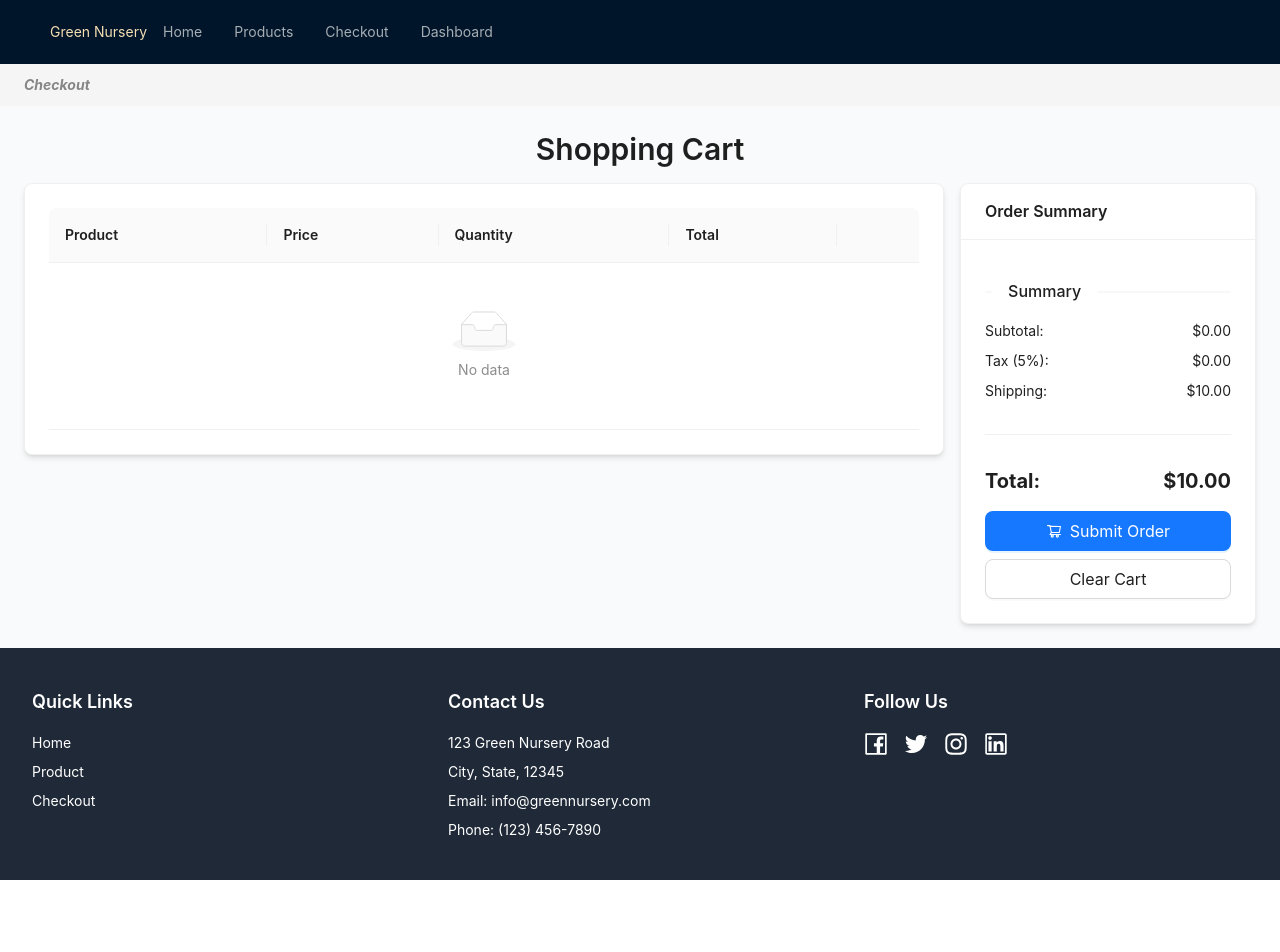
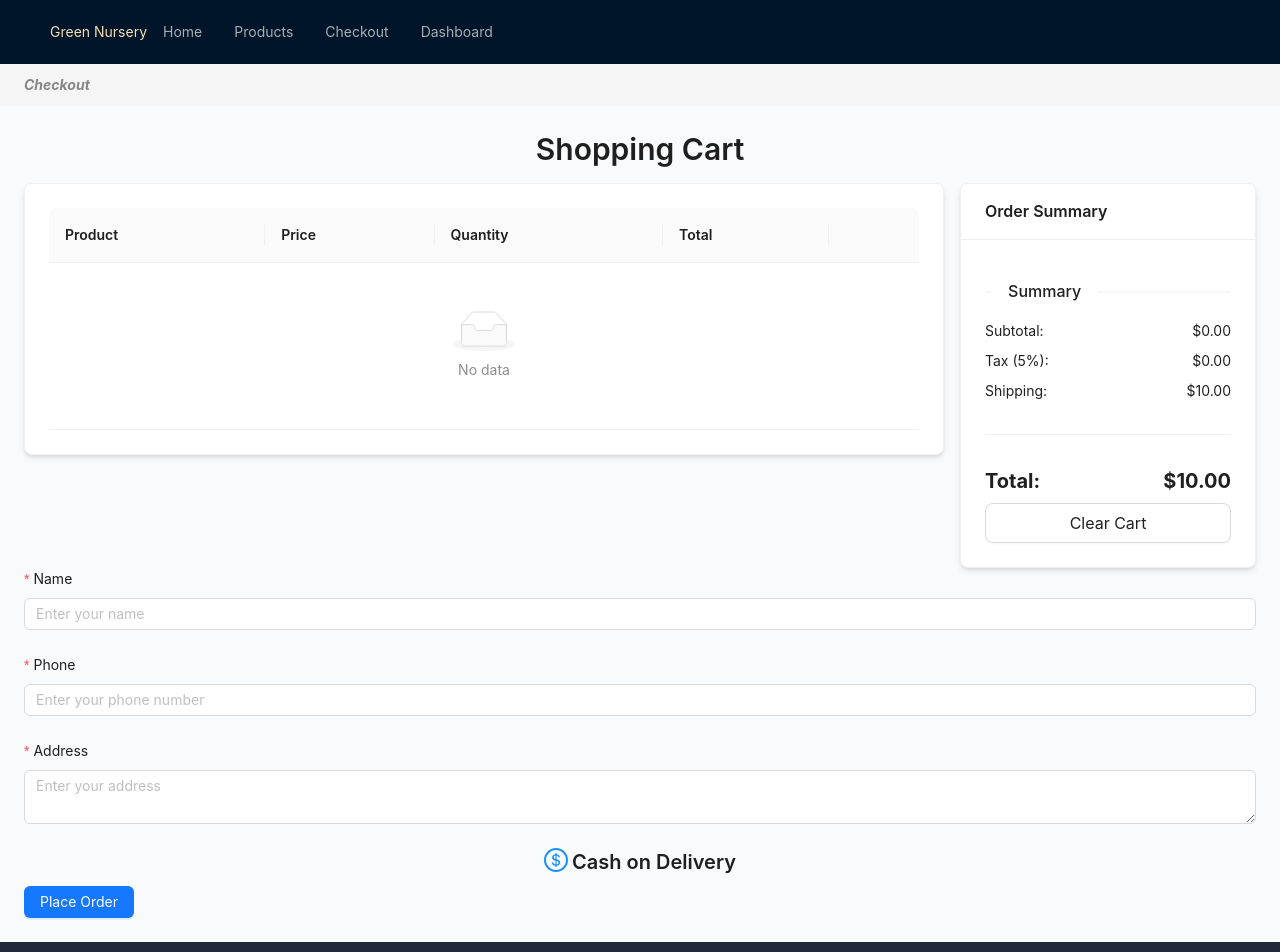
Before and after one commit to abuhosain/green-nursery-frontend, a React (Vite) app: page /checkout in a window 1280 px wide. Shown: the top 952 px of the page. Before the commit the page ends 880 px from the top, so only its background shows below. Built offline with nearby package versions, Linux system fonts and the light colour scheme.

Commit message:
checkout done

```diff
--- a/src/pages/checkout/Checkout.tsx
+++ b/src/pages/checkout/Checkout.tsx
@@ -1,5 +1,4 @@
-/* eslint-disable @typescript-eslint/no-explicit-any */
-import React from "react";
+import React from 'react';
 import {
   Table,
   Button,
@@ -11,25 +10,23 @@ import {
   Divider,
   Space,
   message,
-} from "antd";
-import { DeleteOutlined, ShoppingCartOutlined } from "@ant-design/icons";
-import { useDispatch, useSelector } from "react-redux";
-import { RootState } from "../../redux/store";
+} from 'antd';
+import { DeleteOutlined } from '@ant-design/icons';
+import { useDispatch, useSelector } from 'react-redux';
+import { RootState } from '../../redux/store';
 import {
   removeFromCart,
   updateQuantity,
   clearCart,
-} from "../../redux/feature/cart/cartSlice";
-import { CartItem } from "../../types";
-import { useCreateOrderMutation } from "../../redux/feature/order/orderApi";
-
+} from '../../redux/feature/cart/cartSlice';
+import { CartItem } from '../../types';
+import OrderForm from './OrderForm';
 
 const { Title, Text } = Typography;
 
 const Checkout: React.FC = () => {
   const dispatch = useDispatch();
   const cartData = useSelector((state: RootState) => state.cart.items);
-  const [createOrder] = useCreateOrderMutation();
 
   const handleQuantityChange = (productId: string, quantity: number) => {
     dispatch(updateQuantity({ productId, quantity }));
@@ -41,21 +38,7 @@ const Checkout: React.FC = () => {
 
   const handleClearCart = () => {
     dispatch(clearCart());
-  };
 
-  const handleCheckout = async () => {
-    try {
-      const orderPayload = cartData.map((item: CartItem) => ({
-        userId: "6692f2643825442313d42cc3",
-        productId: item.productId,
-        quantity: item.quantity,
-      }));
-      await Promise.all(orderPayload.map(order => createOrder(order).unwrap()));
-      message.success("Order placed successfully!");
-      dispatch(clearCart()); // Clear cart after successful order
-    } catch (error) {
-      message.error("Failed to place the order.");
-    }
   };
 
   const totalAmount = cartData.reduce(
@@ -65,20 +48,20 @@ const Checkout: React.FC = () => {
 
   const columns = [
     {
-      title: "Product",
-      dataIndex: "name",
-      key: "name",
+      title: 'Product',
+      dataIndex: 'name',
+      key: 'name',
     },
     {
-      title: "Price",
-      dataIndex: "price",
-      key: "price",
+      title: 'Price',
+      dataIndex: 'price',
+      key: 'price',
       render: (text: number) => `$${text.toFixed(2)}`,
     },
     {
-      title: "Quantity",
-      dataIndex: "quantity",
-      key: "quantity",
+      title: 'Quantity',
+      dataIndex: 'quantity',
+      key: 'quantity',
       render: (text: number, record: CartItem) => (
         <InputNumber
           min={1}
@@ -86,19 +69,20 @@ const Checkout: React.FC = () => {
           onChange={(value) =>
             handleQuantityChange(record.productId, value || 1)
           }
+          className="w-full"
         />
       ),
     },
     {
-      title: "Total",
-      dataIndex: "total",
-      key: "total",
+      title: 'Total',
+      dataIndex: 'total',
+      key: 'total',
       render: (_: number, record: CartItem) =>
         `$${(record.price * record.quantity).toFixed(2)}`,
     },
     {
-      title: "",
-      key: "action",
+      title: '',
+      key: 'action',
       render: (_: any, record: CartItem) => (
         <Button
           type="link"
@@ -115,8 +99,8 @@ const Checkout: React.FC = () => {
         Shopping Cart
       </Title>
       <Row gutter={16}>
-        <Col span={18}>
-          <Card className="shadow-md mb-6">
+        <Col xs={24} md={18} className="mb-6">
+          <Card className="shadow-md">
             <Table
               dataSource={cartData.map((item: CartItem) => ({
                 ...item,
@@ -125,17 +109,18 @@ const Checkout: React.FC = () => {
               columns={columns}
               pagination={false}
               rowClassName="hover:bg-gray-100"
+              scroll={{ x: true }}
             />
           </Card>
         </Col>
-        <Col span={6}>
+        <Col xs={24} md={6}>
           <OrderSummary
             totalAmount={totalAmount}
             onClearCart={handleClearCart}
-            onCheckout={handleCheckout}
           />
         </Col>
       </Row>
+      <OrderForm />
     </div>
   );
 };
@@ -143,19 +128,18 @@ const Checkout: React.FC = () => {
 interface OrderSummaryProps {
   totalAmount: number;
   onClearCart: () => void;
-  onCheckout: () => void;
 }
 
 const OrderSummary: React.FC<OrderSummaryProps> = ({
   totalAmount,
   onClearCart,
-  onCheckout,
 }) => {
   const tax = totalAmount * 0.05;
   const shipping = 10.0;
   const grandTotal = totalAmount + tax + shipping;
 
   return (
+    <div>
       <Card title="Order Summary" className="shadow-md">
         <Divider orientation="left">Summary</Divider>
         <Space direction="vertical" className="w-full">
@@ -166,14 +150,6 @@ const OrderSummary: React.FC<OrderSummaryProps> = ({
           <SummaryRow label="Total" value={grandTotal} isBold isTotal />
         </Space>
         <Button
-        type="primary"
-        onClick={onCheckout}
-        className="w-full mt-4"
-        size="large"
-      >
-        <ShoppingCartOutlined /> Submit Order
-      </Button>
-      <Button
           type="default"
           onClick={onClearCart}
           className="w-full mt-2"
@@ -182,6 +158,7 @@ const OrderSummary: React.FC<OrderSummaryProps> = ({
           Clear Cart
         </Button>
       </Card>
+    </div>
   );
 };
 
--- /dev/null
+++ b/src/pages/checkout/OrderForm.tsx
@@ -0,0 +1,89 @@
+/* eslint-disable @typescript-eslint/no-explicit-any */
+import React from 'react';
+import {  useDispatch, useSelector } from 'react-redux';
+import { RootState } from '../../redux/store';
+import { useCreateOrderMutation } from '../../redux/feature/order/orderApi';
+import { DollarCircleOutlined } from '@ant-design/icons';
+import { Button, Input, Form, message, Typography, Space} from 'antd';
+import { clearCart } from '../../redux/feature/cart/cartSlice';
+const { Title } = Typography;
+
+
+const OrderForm: React.FC = () => {
+  const [createOrder] = useCreateOrderMutation();
+  const dispatch = useDispatch();
+  const cartData = useSelector((state: RootState) => state.cart.items);
+
+  const handleSubmit = async (values: any) => {
+    console.log('Form Values:', values);  // Log form values
+
+    // Check if cartData is not empty
+    if (cartData.length === 0) {
+      message.error('Your cart is empty. Please add items to your cart before placing an order.');
+      return;
+    }
+
+    try {
+      // Ensure all required fields are present
+      if (!values.customerName || !values.customerPhone || !values.customerAddress) {
+        message.error('Please complete all required fields.');
+        return;
+      }
+
+      // Send each product separately
+      for (const item of cartData) {
+        const orderData = {
+          customerName: values.customerName,
+          customerPhone: values.customerPhone,
+          customerAddress: values.customerAddress,
+          productId: item.productId,
+          quantity: item.quantity,
+        };
+
+        await createOrder(orderData).unwrap();  // Send data for each item
+      }
+
+      message.success('Order created successfully');
+      dispatch(clearCart())
+
+    } catch (error) {
+      console.error('Error:', error);  // Log error
+      message.error('Error creating order');
+    }
+  };
+
+  return (
+    <Form onFinish={handleSubmit} layout="vertical">
+      <Form.Item
+        name="customerName"
+        label="Name"
+        rules={[{ required: true, message: 'Please enter your name' }]}
+      >
+        <Input placeholder="Enter your name" />
+      </Form.Item>
+      <Form.Item
+        name="customerPhone"
+        label="Phone"
+        rules={[{ required: true, message: 'Please enter your phone number' }]}
+      >
+        <Input placeholder="Enter your phone number" />
+      </Form.Item>
+      <Form.Item
+        name="customerAddress"
+        label="Address"
+        rules={[{ required: true, message: 'Please enter your address' }]}
+      >
+        <Input.TextArea placeholder="Enter your address" />
+      </Form.Item>
+      <Space direction="vertical" size="middle" style={{ width: '100%' }}>
+        <Title level={4} className="text-center">
+          <DollarCircleOutlined style={{ fontSize: '24px', color: '#1890ff', marginRight: "4px" }} />
+          Cash on Delivery
+        </Title>
+      </Space>
+      <Button type="primary" htmlType="submit">Place Order</Button>
+    </Form>
+  );
+};
+
+export default OrderForm;
--- a/src/pages/product/_components/ProductDetails.tsx
+++ b/src/pages/product/_components/ProductDetails.tsx
@@ -1,23 +1,23 @@
-/* eslint-disable react-hooks/rules-of-hooks */
-import React from "react";
+import React, { useState } from "react";
 import { useParams } from "react-router-dom";
 import { useGetProductByIdQuery } from "../../../redux/feature/product/productApi";
 import { Card, Button, Rate, Typography, Collapse, Spin } from "antd";
 import image from "../../../assets/images/hero/hero2.webp";
+import { useDispatch } from "react-redux";
+import { addToCart } from "../../../redux/feature/cart/cartSlice";
 
 const { Title, Text } = Typography;
 const { Panel } = Collapse;
 
 const ProductDetails: React.FC = () => {
-  // Destructure id from useParams
   const { id } = useParams<{ id: string }>();
+  const dispatch = useDispatch();
+  const [addedToCart, setAddedToCart] = useState(false);
 
-  // Check if id is undefined
   if (!id) {
     return <div className="text-center mt-10">No product ID provided</div>;
   }
 
-  // Fetch product details using the id
   const { data, error, isLoading } = useGetProductByIdQuery(id);
 
   if (isLoading) {
@@ -38,6 +38,18 @@ const ProductDetails: React.FC = () => {
   if (!product) {
     return <div className="text-center mt-10">Product not found</div>;
   }
+
+  const handleAddToCart = () => {
+    dispatch(
+      addToCart({
+        productId: product._id,
+        name: product.title,
+        price: product.price,
+        quantity: 1,
+      })
+    );
+    setAddedToCart(true);
+  };
 
   return (
     <div className="container max-w-7xl mx-auto p-6">
@@ -82,8 +94,10 @@ const ProductDetails: React.FC = () => {
           <Button
             type="primary"
             className="bg-green-600 border-none self-start"
+            onClick={handleAddToCart}
+            disabled={addedToCart}
           >
-            Add to Cart
+            {addedToCart ? "Added" : "Add to Cart"}
           </Button>
         </div>
       </Card>
```
Lines whose indentation alone changed are shown as unchanged.
